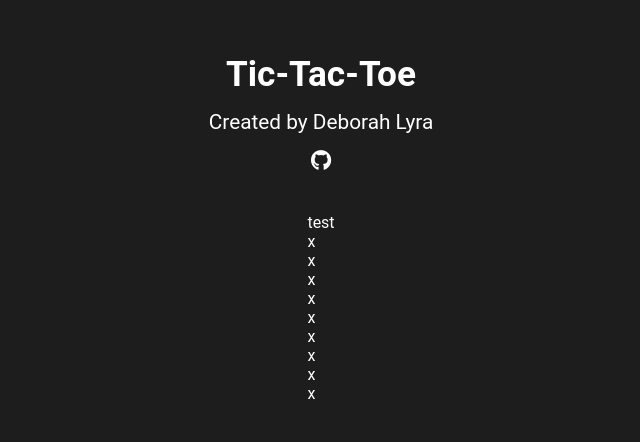
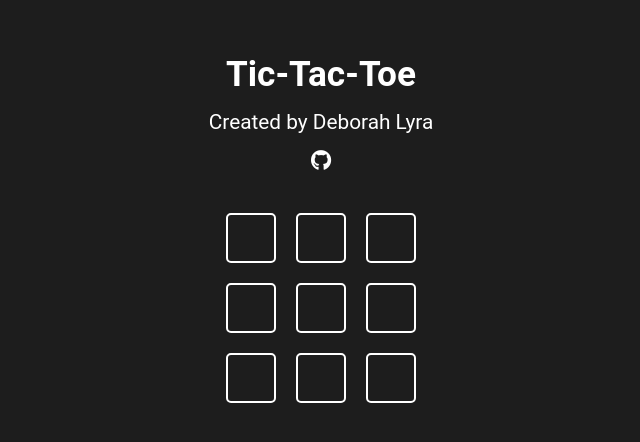
Before and after one commit to DeborahLyra/tic-tac-toe--react, a React (Vite) app: page / in a window 1280 px wide. Shown: the part 192-634 px from the top of the page, without its empty margins (319-959 px from the left). Built offline with nearby package versions, Linux system fonts and the light colour scheme.

Commit message:
creating the gameboard

```diff
--- a/src/components/game/Game.jsx
+++ b/src/components/game/Game.jsx
@@ -3,8 +3,7 @@ import styled from 'styled-components';
 
 function Game() {
   return (
-    <div>
-      <p>test</p>
+    <Div>
       <GameOpition/>
       <GameOpition/>
       <GameOpition/>
@@ -14,8 +13,14 @@ function Game() {
       <GameOpition/>
       <GameOpition/>
       <GameOpition/>
-    </div>
+    </Div>
   )
 }
 
+export const Div = styled.div`
+  display: grid;
+  grid-template-columns: repeat(3, 1fr);
+  gap: 20px;
+`;
+
 export default Game
--- a/src/components/gameOpition/GameOpition.jsx
+++ b/src/components/gameOpition/GameOpition.jsx
@@ -1,11 +1,22 @@
-
+import styled from 'styled-components';
 
 function GameOpition() {
   return (
-    <div>
-      <p>x</p>
-    </div>
+    <Div>
+      <p></p>
+    </Div>
   )
 }
 
+export const Div = styled.div`
+  border: 2px #fff solid;
+  border-radius: 5px;
+  height: 50px;
+  width: 50px;
+  display: flex;
+  justify-content: center;
+  align-items: center;
+  cursor: pointer;
+`;
+
 export default GameOpition
```
